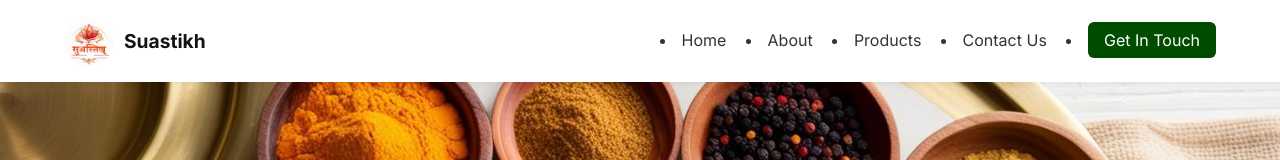
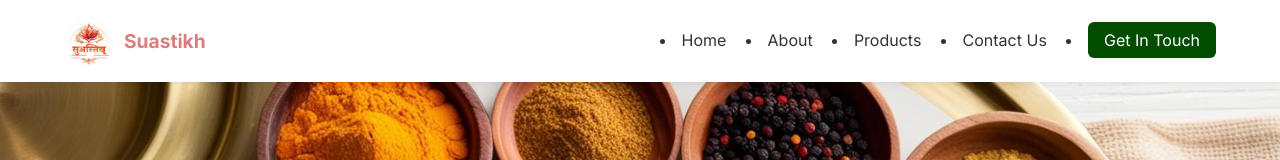
Before and after one commit to suastikhexports/Suastikh-Exports, a plain HTML site: page index.html in a window 1280 px wide. Shown: the top 160 px of the page. Drawn offline with Linux system fonts and the light colour scheme.

Commit message:
Update styles.css

```diff
--- a/styles.css
+++ b/styles.css
@@ -48,7 +48,7 @@ header {
   gap: 10px;
   font-size: 1.2rem;
   font-weight: bold;
-  color:rgb(20, 20, 20);
+  color:rgb(220, 124, 124);
 
 }
 
```
